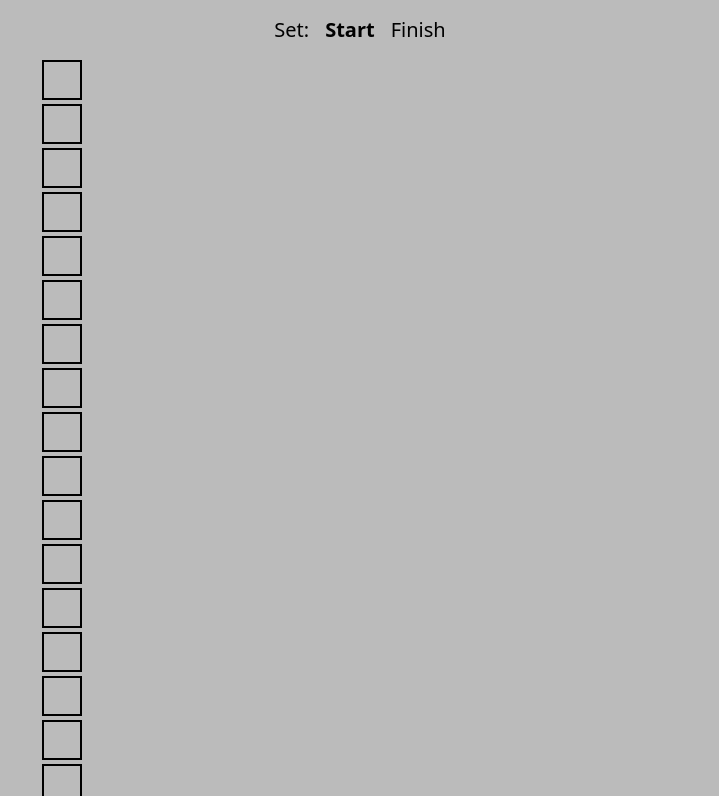
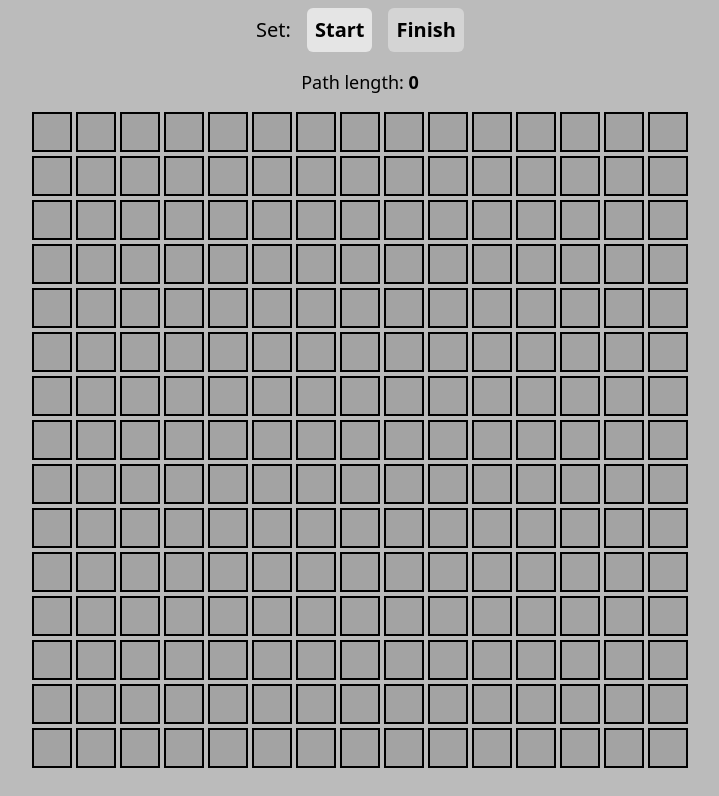
Before and after one commit to daniolsk/path-finding-algorithm, a Next.js app: page / in a window 1280 px wide. Shown: the top 796 px of the page, without its empty margins (280-999 px from the left). Built offline with nearby package versions, Linux system fonts and the light colour scheme.

Commit message:
add holding mouse to set/clear walls

```diff
--- a/src/components/Game.tsx
+++ b/src/components/Game.tsx
@@ -6,6 +6,7 @@ type cellType = {
 	x: number;
 	y: number;
 	type: 'wall' | 'empty' | 'path' | 'start' | 'finish';
+	number?: number;
 };
 
 const generateGridTemplate = (size: number) => {
@@ -35,6 +36,8 @@ const generateBoardTemplate = (size: number) => {
 
 const Game = () => {
 	const [mazeSize, setMazeSize] = useState(15);
+	const [pathLength, setPathLength] = useState(0);
+	const [isNoPath, setIsNoPath] = useState(false);
 
 	const [board, setBoard] = useState(generateBoardTemplate(mazeSize));
 	const [action, setAction] = useState<'finish' | 'start'>('start');
@@ -97,8 +100,11 @@ const Game = () => {
 		while (!ended) {
 			pathLevel = pathLevel + 1;
 
-			if (pathLevel > 100) {
+			if (pathLevel > mazeSize * mazeSize) {
 				ended = true;
+
+				setPathLength(0);
+				setIsNoPath(true);
 
 				setBoard((prevBoard) => {
 					const newBoard: cellType[] = prevBoard.map((cell) => {
@@ -235,6 +241,8 @@ const Game = () => {
 
 				if (pathRenderLevel == 0) {
 					pathRednerEnded = true;
+					setIsNoPath(false);
+					setPathLength(pathLevel);
 				}
 			}
 
@@ -254,6 +262,7 @@ const Game = () => {
 	};
 
 	const clearPath = () => {
+		setPathLength(0);
 		setBoard((prevBoard) => {
 			const newBoard: cellType[] = prevBoard.map((cell) => {
 				if (cell.type == 'path') {
@@ -270,13 +279,9 @@ const Game = () => {
 		setBoard((prevBoard) => {
 			const newBoard: cellType[] = prevBoard.map((cell) => {
 				if (cell.x == x && cell.y == y) {
-					if (cell.type == 'wall') {
-						return { ...cell, type: 'empty' };
-					} else {
-						if (cell.type == 'start') setIsStartSet(false);
-						if (cell.type == 'finish') setIsFinishSet(false);
-						return { ...cell, type: 'wall' };
-					}
+					if (cell.type == 'start') setIsStartSet(false);
+					if (cell.type == 'finish') setIsFinishSet(false);
+					return { ...cell, type: 'wall' };
 				} else {
 					return cell;
 				}
@@ -330,24 +335,47 @@ const Game = () => {
 	};
 
 	return (
-		<div>
-			<div className="flex justify-center p-4 text-xl text-black">
+		<div className="flex items-center flex-col">
+			<div className="flex items-center justify-center p-2 text-xl text-black">
 				<div className="mr-4">Set:</div>
-				<div className={`mr-4 cursor-pointer ${action == 'start' ? 'font-bold' : ''}`} onClick={() => setAction('start')}>
+				<button
+					className={`mr-4  p-2 rounded-md cursor-pointer hover:bg-neutral-200 font-semibold ${
+						action == 'start' ? 'bg-neutral-200' : 'bg-neutral-300'
+					}`}
+					onClick={() => setAction('start')}
+				>
 					Start
-				</div>
-				<div className={`cursor-pointer ${action == 'finish' ? 'font-bold' : ''}`} onClick={() => setAction('finish')}>
+				</button>
+				<button
+					className={`cursor-pointer p-2 rounded-md  font-semibold hover:bg-neutral-200 ${
+						action == 'finish' ? 'bg-neutral-200' : 'bg-neutral-300'
+					}`}
+					onClick={() => setAction('finish')}
+				>
 					Finish
-				</div>
+				</button>
 			</div>
-			<div className={`grid grid-cols-[repeat(${mazeSize},_minmax(0,_1fr))] gap-1`} onContextMenu={(e) => e.preventDefault()}>
+			<div className="flex justify-center p-2 text-lg text-black">
+				{isNoPath ? (
+					<div className="font-semibold text-red-700">There is no path!</div>
+				) : (
+					<div>
+						Path length: <span className="font-semibold">{pathLength}</span>
+					</div>
+				)}
+			</div>
+			<div
+				className={`grid gap-1 p-2`}
+				style={{ gridTemplateColumns: `repeat(${mazeSize}, minmax(0, 1fr))` }}
+				onContextMenu={(e) => e.preventDefault()}
+			>
 				{board.map((cell, index) => (
 					<Cell key={index} cell={cell} setPointAt={setPointAt} setWallAt={setWallAt} clearCellAt={clearCellAt} />
 				))}
 			</div>
-			<div className="flex justify-center p-4 text-md text-black">
+			<div className="flex justify-center p-4 text-base text-black">
 				<div className="mr-4">
-					<span className="font-semibold">Left click</span> to set start or finish
+					<span className="font-semibold">Left click</span> to set start or finish (slect above the board)
 				</div>
 				<div className="mr-4">
 					<span className="font-semibold">Middle click</span> to set wall
@@ -379,12 +407,19 @@ const Cell = ({
 				e.preventDefault();
 				setWallAt(cell.x, cell.y);
 			}}
-			className={`p-2 w-10 h-10 flex justify-center items-center border-2 border-black hover:cursor-pointer
+			onMouseEnter={(e) => {
+				if (e.buttons == 4) {
+					setWallAt(cell.x, cell.y);
+				} else if (e.buttons == 2) {
+					clearCellAt(cell.x, cell.y);
+				}
+			}}
+			className={`p-2 w-10 h-10 flex justify-center items-center border-2 hover:bg-opacity-50 border-black hover:cursor-pointer
 				${cell.type == 'wall' ? 'bg-slate-700' : ''}
 				${cell.type == 'start' ? 'bg-green-500' : ''}
 				${cell.type == 'finish' ? 'bg-blue-500' : ''}
 				${cell.type == 'path' ? 'bg-purple-600' : ''}
-				${cell.type == 'empty' ? 'bg-transparent' : ''}`}
+				${cell.type == 'empty' ? 'bg-neutral-400' : ''}`}
 		></div>
 	);
 };
```
